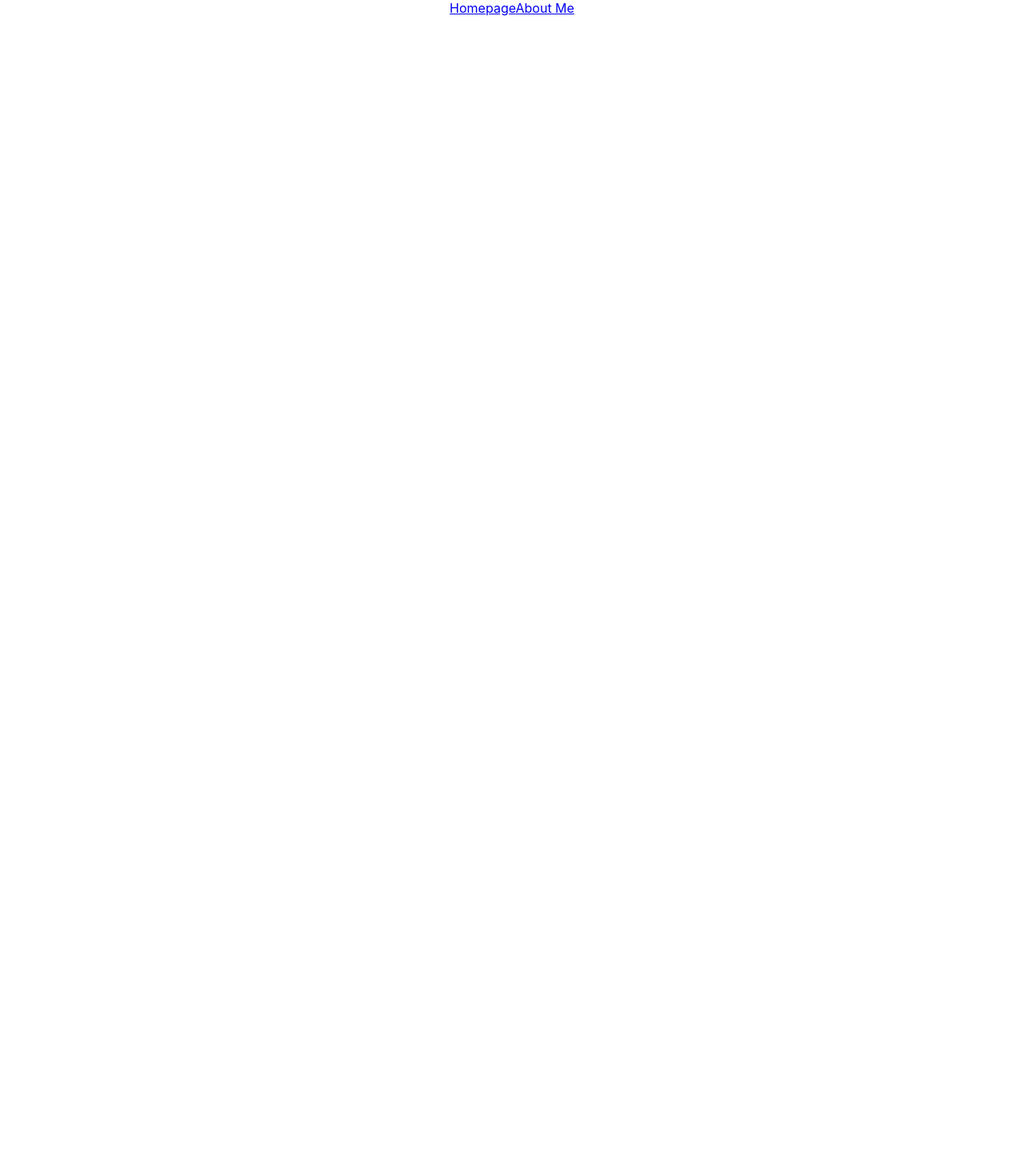
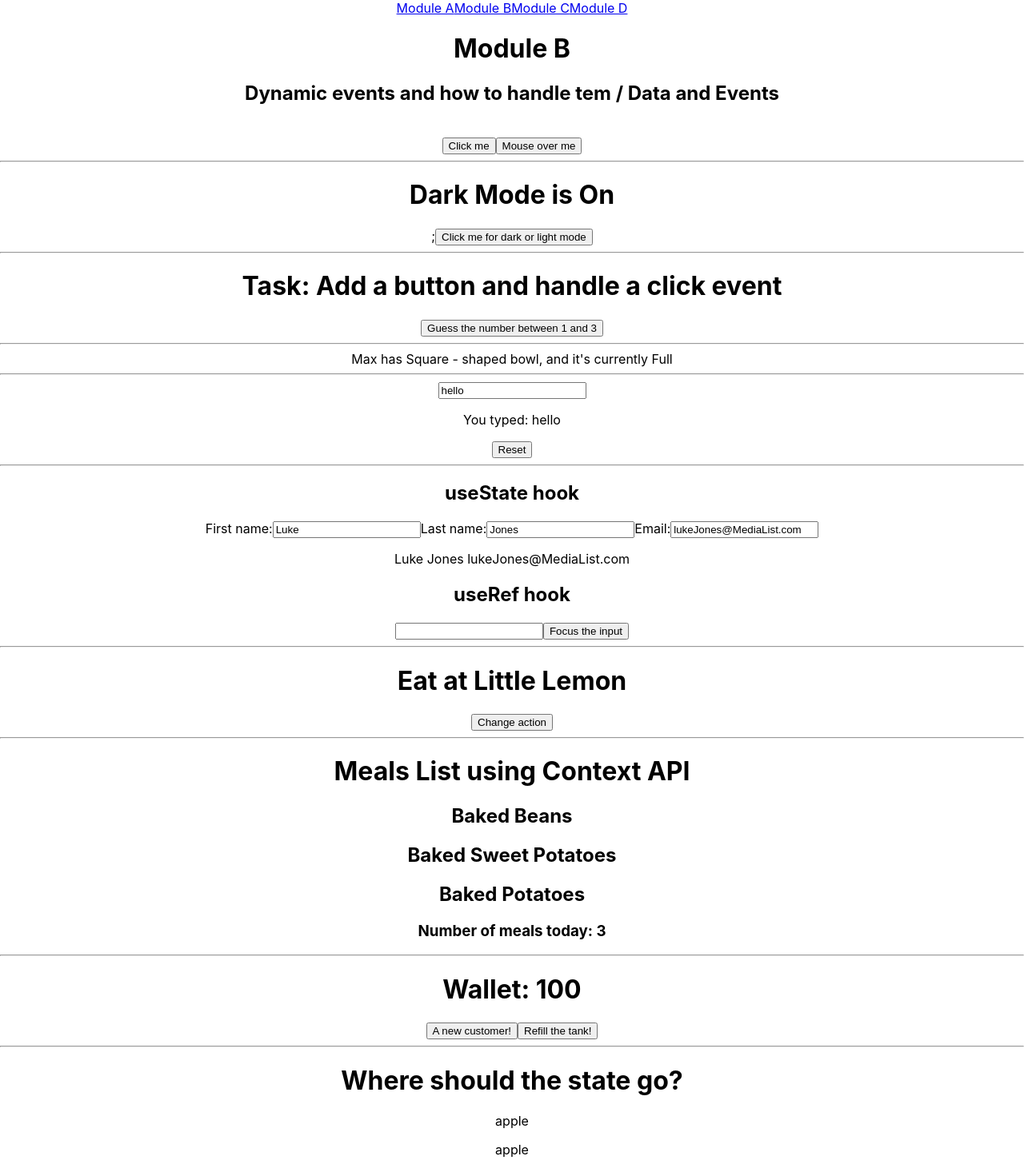
Before and after one commit to dwaxgio/meta-react-core, a React (Create React App) app: page /moduleb in a window 1280 px wide. Before the commit this address had no page. Shown: the top 1466 px of the page at 80% size. Before the commit the page ends 800 px from the top, so only its background shows below. Built offline with nearby package versions, Linux system fonts and the light colour scheme.

Commit message:
Linking and routing - Modules added to navbar

```diff
--- a/src/App.js
+++ b/src/App.js
@@ -1,32 +1,38 @@
 import logo from "./logo.svg";
 import "./App.css";
-import Heading from "./components/Heading";
-import Expressions from "./components/Expressions";
-import Attributes from "./components/Attributes";
-import Card from "./components/Card";
 
-// WEEK 2
-import EventHandling from "./components/EventHandling";
-import ModeToggler from "./components/ModeToggler";
-import DynamicEvent from "./components/DynamicEvent";
-import DataFlowParent from "./components/DataFlowParent";
-import Hook from "./components/Hook";
-import HookForm from "./components/HookForm";
-import ObservingStateParent from "./components/ObservingStateParent";
-import StateManagementMealsProvider from "./providers/StateManagementMealsProvider";
-import StateManagementMealsList from "./components/StateManagementMealsList";
-import StateManagementMealsCounter from "./components/StateManagementMealsCounter";
-import HookReducer from "./components/HookReducer";
-import StateManagementFruitsParent from "./components/StateManagementFruitsParent";
+// // WEEK 1
+// import Heading from "./components/Heading";
+// import Expressions from "./components/Expressions";
+// import Attributes from "./components/Attributes";
+// import Card from "./components/Card";
+
+// // WEEK 2
+// import EventHandling from "./components/EventHandling";
+// import ModeToggler from "./components/ModeToggler";
+// import DynamicEvent from "./components/DynamicEvent";
+// import DataFlowParent from "./components/DataFlowParent";
+// import Hook from "./components/Hook";
+// import HookForm from "./components/HookForm";
+// import ObservingStateParent from "./components/ObservingStateParent";
+// import StateManagementMealsProvider from "./providers/StateManagementMealsProvider";
+// import StateManagementMealsList from "./components/StateManagementMealsList";
+// import StateManagementMealsCounter from "./components/StateManagementMealsCounter";
+// import HookReducer from "./components/HookReducer";
+// import StateManagementFruitsParent from "./components/StateManagementFruitsParent";
 
 // WEEK 3
 import { Routes, Route, Link } from "react-router-dom";
 
 import Homepage from "./pages/Homepage";
 import AboutMe from "./pages/AboutMe";
+import ModuleA from "./pages/ModuleA";
+import ModuleB from "./pages/ModuleB";
+import ModuleC from "./pages/ModuleC";
+import ModuleD from "./pages/ModuleD";
 
-const bool = false;
-const str1 = "just";
+// const bool = false;
+// const str1 = "just";
 
 function App() {
   return (
@@ -84,16 +90,34 @@ function App() {
       </div> */}
 
       <nav className="nav">
-        <Link to="/" className="nav-item">
+        {/* <Link to="/" className="nav-item">
           Homepage
         </Link>
         <Link to="/about-me" className="nav-item">
           About Me
+        </Link> */}
+
+        <Link to="/modulea" className="nav-item">
+          Module A
+        </Link>
+        <Link to="/moduleb" className="nav-item">
+          Module B
+        </Link>
+        <Link to="/modulec" className="nav-item">
+          Module C
+        </Link>
+        <Link to="/moduled" className="nav-item">
+          Module D
         </Link>
       </nav>
       <Routes>
-        <Route path="/" element={<Homepage />} />
-        <Route path="/about-me" element={<AboutMe />} />
+        {/* <Route path="/" element={<Homepage />} />
+        <Route path="/about-me" element={<AboutMe />} /> */}
+
+        <Route path="/modulea" element={<ModuleA />} />
+        <Route path="/moduleb" element={<ModuleB />} />
+        <Route path="/modulec" element={<ModuleC />} />
+        <Route path="/moduled" element={<ModuleD />} />
       </Routes>
     </div>
   );
--- /dev/null
+++ b/src/pages/ModuleA.js
@@ -0,0 +1,36 @@
+import Heading from "../components/Heading";
+import Expressions from "../components/Expressions";
+import Attributes from "../components/Attributes";
+import Card from "../components/Card";
+
+const bool = false;
+const str1 = "just";
+
+const ModuleA = () => {
+  return (
+    <>
+      <h1>Module A</h1>
+      <h2>React Components and Where They Live / Component Use and Styling</h2>
+      <br/>
+      <Heading firstName="Dwaxgio" />
+        <Heading firstName="Ed" />
+        <hr />
+        <Expressions
+          toggleBoolean={!bool}
+          math={(10 + 20) / 3}
+          str={str1 + " another " + "string"}
+        />
+        <hr />
+        <Attributes />
+        <hr />
+        <div>
+          <h1>Task: Add three card elements</h1>
+          <Card h2="First card's h2" h3="First card's h3" />
+          <Card h2="Second card's h2" h3="Second card's h3" />
+          <Card h2="Third card's h2" h3="Third card's h3" />
+        </div>
+    </>
+  );
+};
+
+export default ModuleA;
--- /dev/null
+++ b/src/pages/ModuleB.js
@@ -0,0 +1,46 @@
+import EventHandling from "../components/EventHandling";
+import ModeToggler from "../components/ModeToggler";
+import DynamicEvent from "../components/DynamicEvent";
+import DataFlowParent from "../components/DataFlowParent";
+import Hook from "../components/Hook";
+import HookForm from "../components/HookForm";
+import ObservingStateParent from "../components/ObservingStateParent";
+import StateManagementMealsProvider from "../providers/StateManagementMealsProvider";
+import StateManagementMealsList from "../components/StateManagementMealsList";
+import StateManagementMealsCounter from "../components/StateManagementMealsCounter";
+import HookReducer from "../components/HookReducer";
+import StateManagementFruitsParent from "../components/StateManagementFruitsParent";
+
+const ModuleB = () => {
+  return (
+    <>
+      <h1>Module B</h1>
+      <h2>Dynamic events and how to handle tem / Data and Events</h2>
+      <br/>
+      <EventHandling />
+        <hr />
+        <ModeToggler />
+        <hr />
+        <DynamicEvent />
+        <hr />
+        <DataFlowParent />
+        <hr />
+        <Hook />
+        <hr />
+        <HookForm />
+        <hr />
+        <ObservingStateParent />
+        <hr />
+        <StateManagementMealsProvider>
+          <StateManagementMealsList />
+          <StateManagementMealsCounter />
+        </StateManagementMealsProvider>
+        <hr />
+        <HookReducer />
+        <hr />
+        <StateManagementFruitsParent />
+    </>
+  );
+};
+
+export default ModuleB;
--- /dev/null
+++ b/src/pages/ModuleC.js
@@ -0,0 +1,10 @@
+const ModuleC = () => {
+  return (
+    <>
+      <h1>Module C</h1>
+      <h2>Linking and Routing / Using Assets in React</h2>
+    </>
+  );
+};
+
+export default ModuleC;
--- /dev/null
+++ b/src/pages/ModuleD.js
@@ -0,0 +1,10 @@
+const ModuleD = () => {
+  return (
+    <>
+      <h1>Module D</h1>
+      <h2>Calculator app / Concepts wrap up</h2>
+    </>
+  );
+};
+
+export default ModuleD;
```
